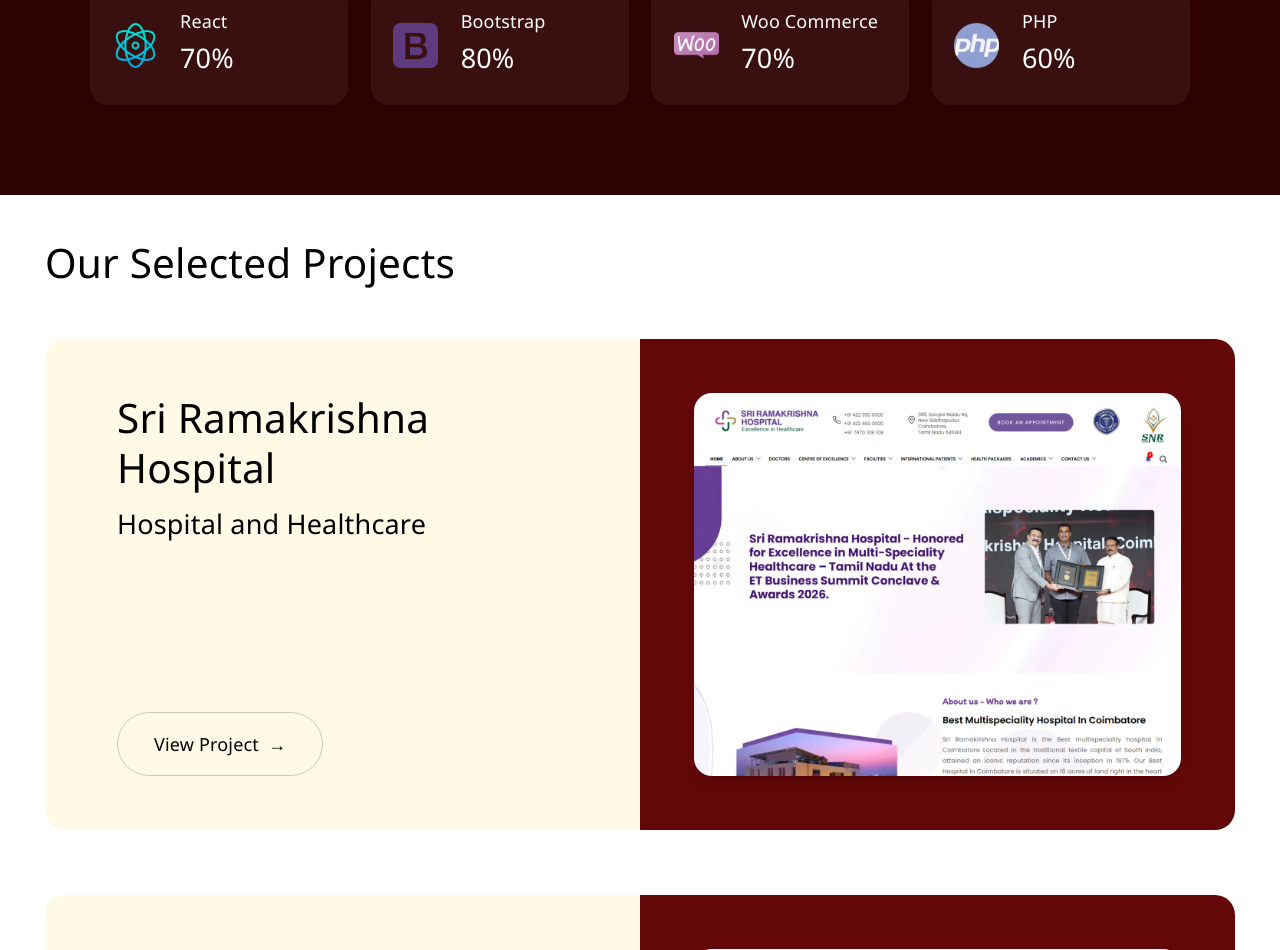
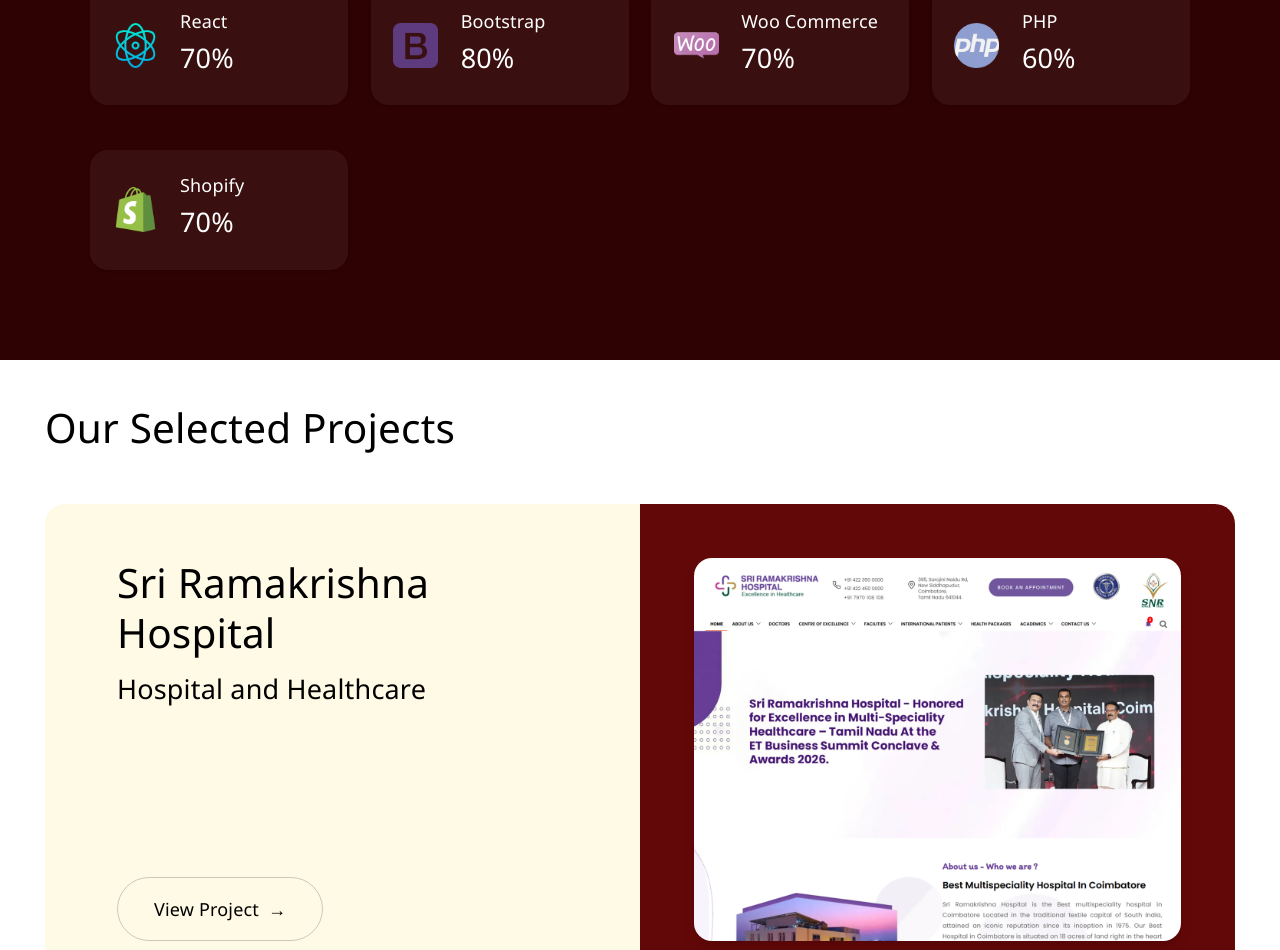
Before and after one commit to narasimman378-png/portfolio, a React (Vite) app: page / in a window 1280 px wide. Shown: the part 4374-5324 px from the top of the page. Built offline with nearby package versions, Linux system fonts and the light colour scheme; a web font is replaced by a local one.

Commit message:
Update ourskills.tsx

```diff
--- a/src/components/Home/ourskills.tsx
+++ b/src/components/Home/ourskills.tsx
@@ -6,6 +6,7 @@
 import WordPressImg from "../../assets/wordpress.png";
 import PHPImg from "../../assets/php.png";
 import WoocommerecImg from "../../assets/social.png";
+import shopifyImg from "../../assets/shopify.png";
 
 function OurSkills() {
   const Skills = [
@@ -49,6 +50,11 @@
       name: "PHP",
       persentage: "60%",
     },
+    {
+      id: shopifyImg,
+      name: "Shopify",
+      persentage: "70%",
+    }
   ];
   return (
     <section className="bg-Four">
```
